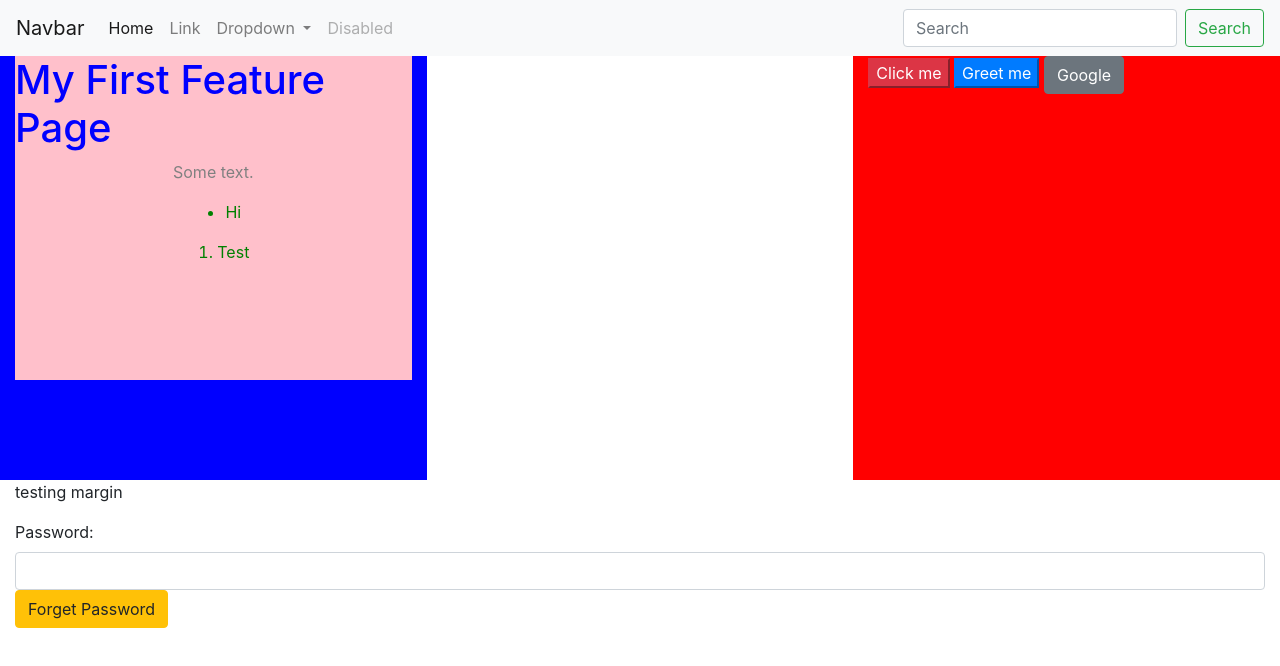
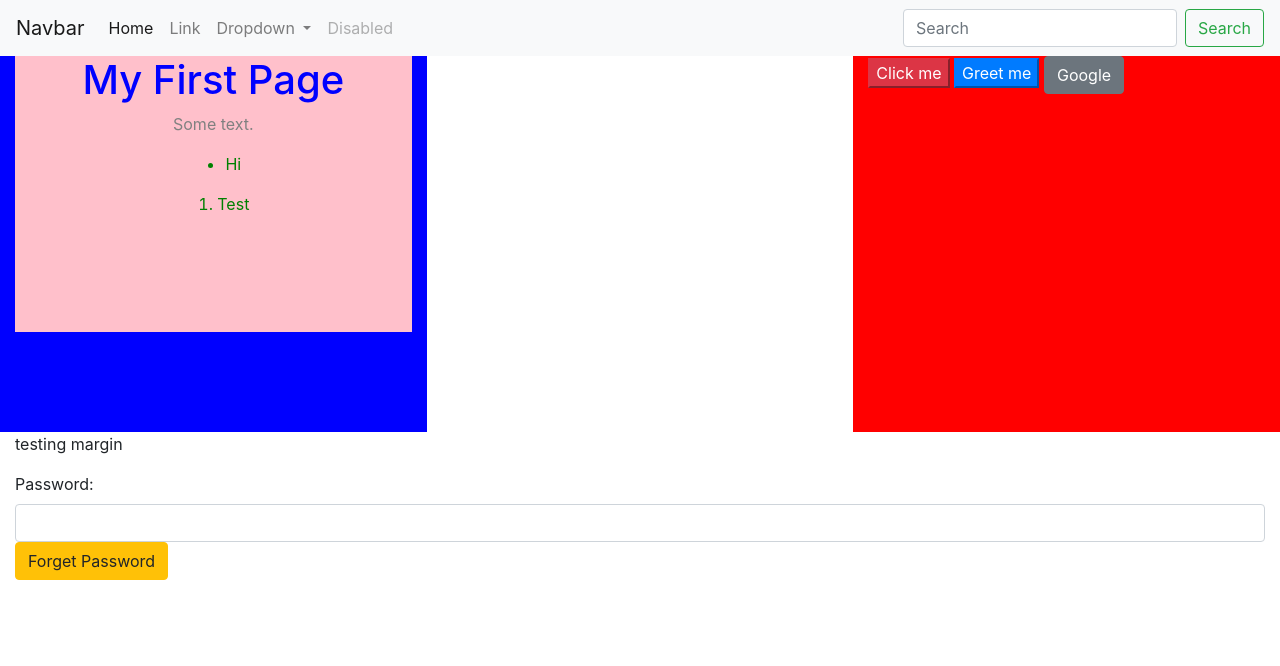
Before and after one commit to lpyinHK/first_project, a plain HTML site: page index.html in a window 1280 px wide. Drawn offline with nearby package versions, Linux system fonts and the light colour scheme.

Commit message:
removed feature word

```diff
--- a/index.html
+++ b/index.html
@@ -46,7 +46,7 @@
             <div class ="row">
                 <div class = "col-12 col-sm-4 style1">
                         <div id ="intro" class ="flex column space">
-                                <h1>My First Feature Page</h1>
+                                <h1>My First Page</h1>
                                 <p>
                                     Some text.
                                 </p>
```
